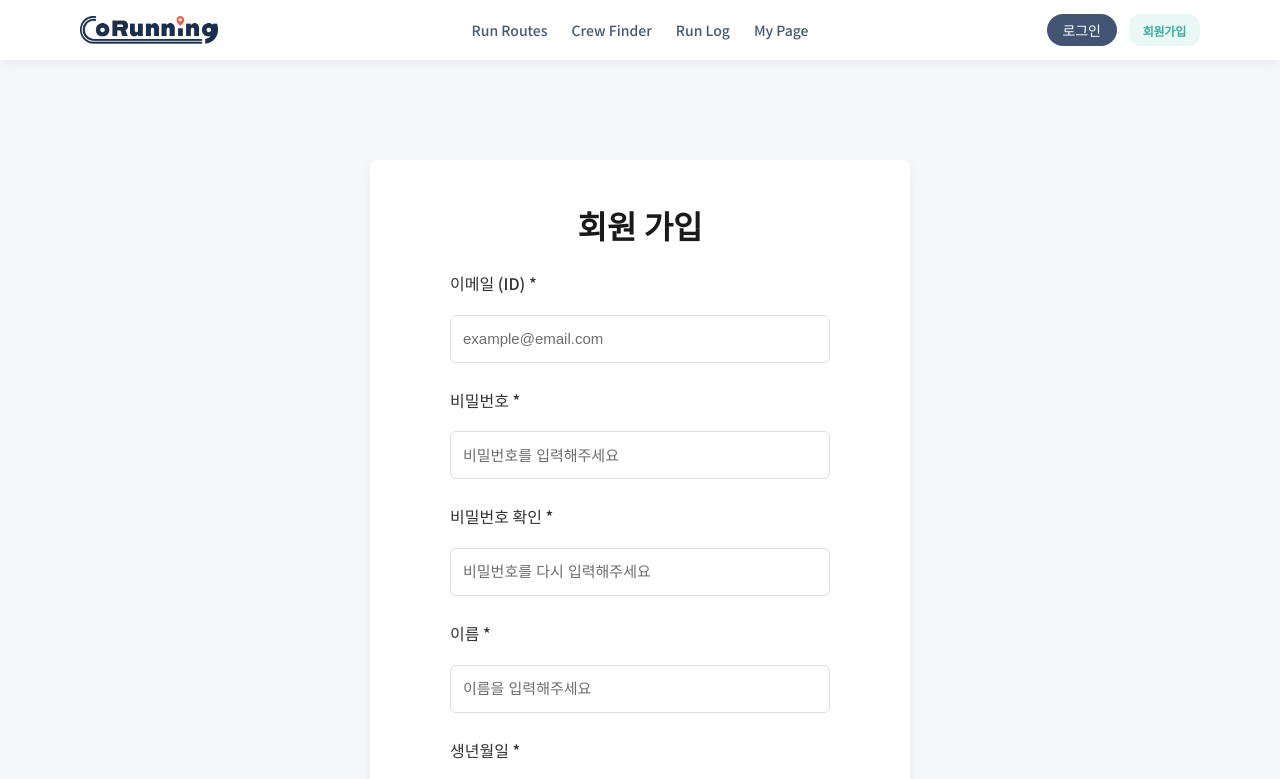
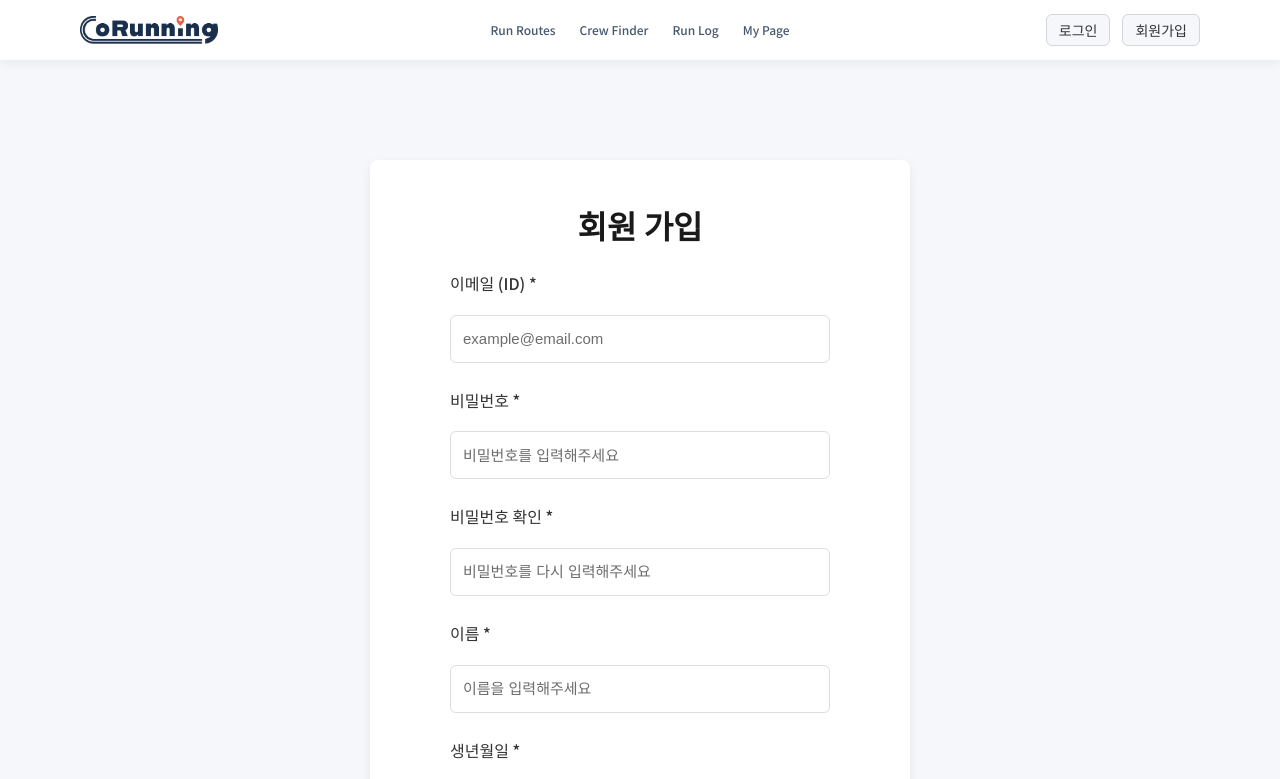
Before and after one commit to yulim1115/coRunningFront, a React (Create React App) app in the folder corunning/: page /signup in a window 1280 px wide. Shown: the top 779 px of the page. Built offline with nearby package versions, Linux system fonts and the light colour scheme; no server answers.

Commit message:
전역 헤더 수정

```diff
--- a/corunning/src/components/layout/Header.css
+++ b/corunning/src/components/layout/Header.css
@@ -7,7 +7,7 @@
   left: 0;
   background: rgba(255, 255, 255, 0.85);
   backdrop-filter: blur(10px);
-    box-shadow: 0 2px 10px rgba(0,0,0,0.06);
+  box-shadow: 0 2px 10px rgba(0, 0, 0, 0.06);
   display: flex;
   justify-content: center;
   z-index: 1000;
@@ -31,7 +31,7 @@
   transition: 0.2s ease;
 }
 
-/* 네비게이션 */
+/* 네비 */
 .nav {
   position: absolute;
   left: 50%;
@@ -42,20 +42,20 @@
 
 /* 네비 텍스트 */
 .nav a {
-    font-size: 14px;
-    font-weight: 500;
+  font-size: var(--font-caption);
+  font-weight: var(--fw-medium);
   color: rgba(26, 47, 75, 0.8);
+  padding: 4px 0;
   position: relative;
-    padding: 4px 0;
   transition: color 0.25s ease;
 }
 
-/* Hover 효과 */
+/* Hover */
 .nav a:hover {
   color: var(--color-accent);
 }
 
-/* 밑줄 애니메이션 */
+/* 네비 밑줄 */
 .nav a::after {
   content: "";
   position: absolute;
@@ -72,61 +72,43 @@
   left: 0;
 }
 
-/* 로그인 / 로그아웃 영역 */
+/* 로그인 / 로그아웃 */
 .auth-area {
   margin-left: auto;
   display: flex;
   align-items: center;
   gap: 12px;
-    width: 240px;
-    justify-content: flex-end;
 }
 
-/* 버튼 공통 */
-.login-btn,
-.signup-btn,
-.logout-btn {
-    height: var(--btn-small-height);
-    padding: 0 14px;
-    display: flex;
-    align-items: center;
-    justify-content: center;
-    border-radius: 12px;
-    font-size: var(--font-caption);
-    border: none;
-    font-weight: 600;
-    letter-spacing: -0.2px;
-    transition: 0.25s ease;
-    background: transparent;
-    box-shadow: none;
+/* 로그인 버튼 */
+.btn-login {
+  background: rgba(41, 121, 255, 0.12);
+  color: var(--color-accent);
+  border: 1px solid rgba(41, 121, 255, 0.22);
 }
-
-/* 버튼 색상 */
-.login-btn {
-    background: rgba(74, 105, 187, 0.12);   /* 연한 파랑 */
-    color: #4A69BB;
-}
-.signup-btn {
-    background: rgba(74, 187, 170, 0.12);
-    color: #3AAE98;
-}
-.logout-btn {
-    background: rgba(229, 99, 79, 0.15);   /* 연한 레드 */
-    color: #D9534F;
-}
-
-/* 버튼 Hover */
-.login-btn:hover {
-    background: rgba(74, 105, 187, 0.2);
+.btn-login:hover {
+  background: rgba(41, 121, 255, 0.18);
   transform: translateY(-1px);
 }
 
-.signup-btn:hover {
-    background: rgba(74, 187, 170, 0.20);
+/* 회원가입 버튼 */
+.btn-signup {
+  background: rgba(0, 200, 83, 0.12);
+  color: var(--color-green);
+  border: 1px solid rgba(0, 200, 83, 0.22);
+}
+.btn-signup:hover {
+  background: rgba(0, 200, 83, 0.18);
   transform: translateY(-1px);
 }
 
-.logout-btn:hover {
-    background: rgba(229, 99, 79, 0.25);
+/* 로그아웃 버튼 */
+.btn-logout {
+  background: rgba(229, 57, 53, 0.12);
+  color: var(--color-red);
+  border: 1px solid rgba(229, 57, 53, 0.22);
+}
+.btn-logout:hover {
+  background: rgba(229, 57, 53, 0.18);
   transform: translateY(-1px);
 }
--- a/corunning/src/components/layout/Header.jsx
+++ b/corunning/src/components/layout/Header.jsx
@@ -1,6 +1,5 @@
 import React, { useEffect, useState } from "react";
 import { Link, useNavigate } from "react-router-dom";
-import "../../styles/Global.css";
 import "./Header.css";
 import logoImg from "../../assets/images/logo.png";
 import { logoutAPI } from "../../api/userApi";
@@ -20,7 +19,7 @@ function Header() {
     return () => window.removeEventListener("storage", checkLogin);
   }, []);
 
-  const handleLogout = async() => {
+  const handleLogout = async () => {
     sessionStorage.removeItem("isLogin");
     sessionStorage.removeItem("userEmail");
     window.dispatchEvent(new Event("storage"));
@@ -32,7 +31,6 @@ function Header() {
   return (
     <header className="header">
       <div className="header-inner">
-
         {/* 로고 */}
         <div className="logo" onClick={() => navigate("/")}>
           <img src={logoImg} alt="coRunning Logo" />
@@ -40,39 +38,44 @@ function Header() {
 
         {/* 네비게이션 */}
         <nav className="nav">
-          <Link to="/routes" onClick={() => window.scrollTo(0, 0)}>Run Routes</Link>
-          <Link to="/crews" onClick={() => window.scrollTo(0, 0)}>Crew Finder</Link>
-          <Link to="/runlog" onClick={() => window.scrollTo(0, 0)}>Run Log</Link>
-          <Link to="/mypage" onClick={() => window.scrollTo(0, 0)}>My Page</Link>
+          <Link to="/routes" onClick={() => window.scrollTo(0, 0)}>
+            Run Routes
+          </Link>
+          <Link to="/crews" onClick={() => window.scrollTo(0, 0)}>
+            Crew Finder
+          </Link>
+          <Link to="/runlog" onClick={() => window.scrollTo(0, 0)}>
+            Run Log
+          </Link>
+          <Link to="/mypage" onClick={() => window.scrollTo(0, 0)}>
+            My Page
+          </Link>
         </nav>
 
-        {/* 로그인 / 회원가입 / 로그아웃 */}
+        {/* 로그인 / 로그아웃 버튼 */}
         <div className="auth-area">
           {!isLogin ? (
             <>
               <button
-                className="login-btn"
+                className="btn btn-login btn-small"
                 onClick={() => navigate("/login")}
               >
                 로그인
               </button>
 
               <button
-                className="signup-btn"
+                className="btn btn-signup btn-small"
                 onClick={() => navigate("/signup")}
               >
                 회원가입
               </button>
             </>
           ) : (
-            <>
-              <button className="logout-btn" onClick={handleLogout}>
-                로그아웃
-              </button>
-            </>
+            <button className="btn btn-logout btn-small" onClick={handleLogout}>
+              로그아웃
+            </button>
           )}
         </div>
-
       </div>
     </header>
   );
```
Lines whose indentation alone changed are shown as unchanged.
